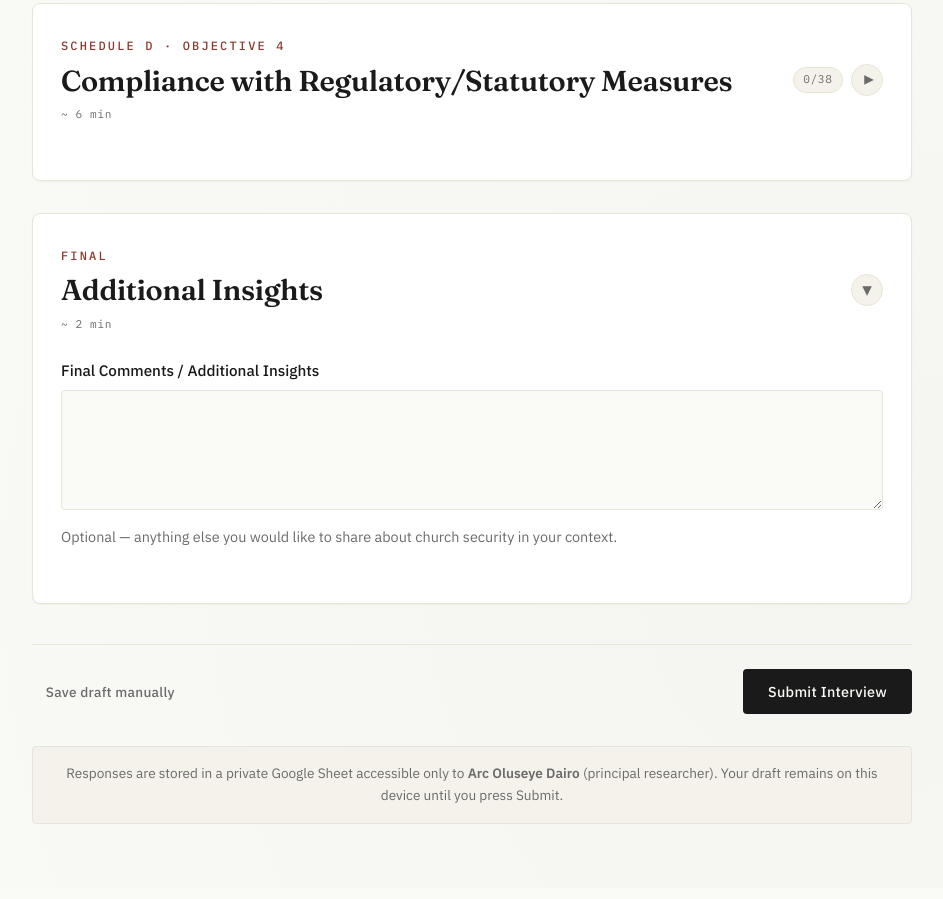
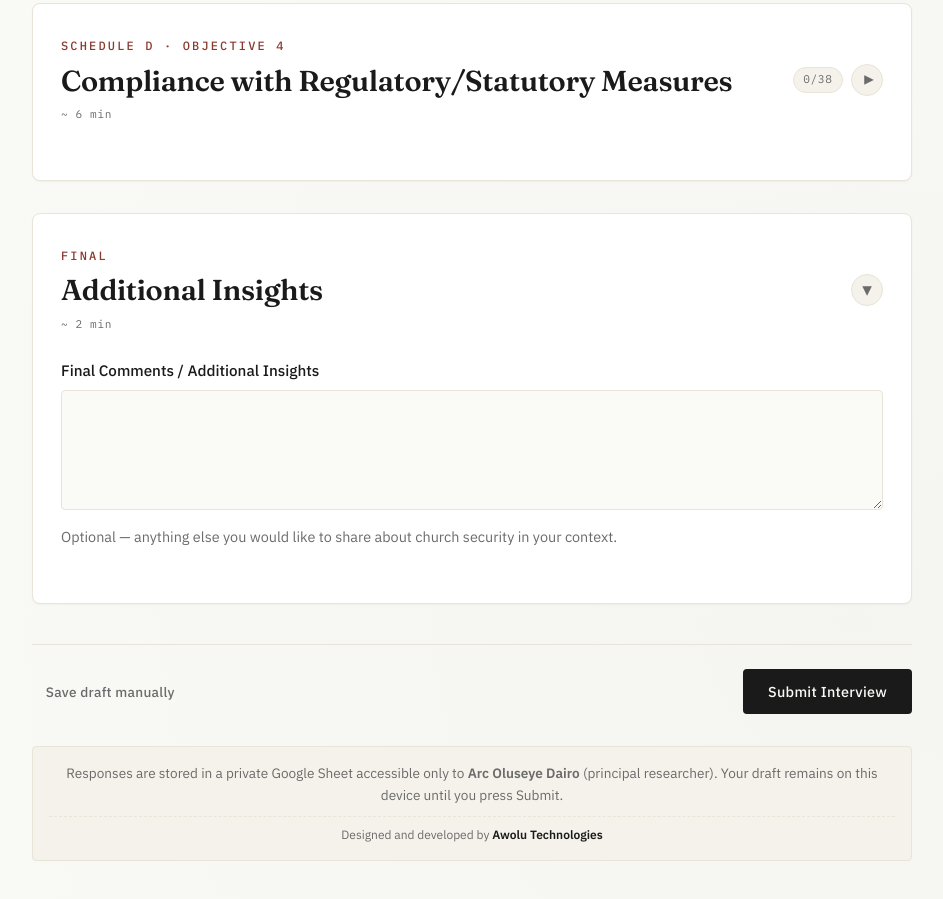
Before and after one commit to tallZacchaeus/research-app, a website: page public/clergy.html in a window 1280 px wide. Shown: the part 2185-3084 px from the top of the page, without its empty margins (168-1111 px from the left). Drawn offline with Linux system fonts and the light colour scheme.

Commit message:
Add platform credit to checklist, clergy, questionnaire, and index pages

```diff
--- a/public/clergy.html
+++ b/public/clergy.html
@@ -47,6 +47,7 @@
 
       <div class="retention-note">
         Responses are stored in a private Google Sheet accessible only to <strong>Arc Oluseye Dairo</strong> (principal researcher). Your draft remains on this device until you press Submit.
+        <div class="platform-credit">Designed and developed by <strong>Awolu Technologies</strong></div>
       </div>
     </form>
 
--- a/public/styles.css
+++ b/public/styles.css
@@ -1231,6 +1231,25 @@ a.section-nav-link:focus-visible,
   text-align: center;
 }
 
+/* --- Platform credit --- */
+.platform-credit {
+  margin-top: 0.4rem;
+  font-size: 0.8rem;
+  color: var(--muted);
+}
+
+.platform-credit strong {
+  color: var(--ink);
+  font-weight: 600;
+}
+
+.retention-note .platform-credit {
+  margin-top: 0.6rem;
+  padding-top: 0.5rem;
+  border-top: 1px dashed var(--rule);
+  font-size: 0.75rem;
+}
+
 /* --- Anonymous trust callout --- */
 .trust-callout {
   display: flex;
```
Also changed, not shown: public/checklist.html (+1 -0 lines), public/index.html (+1 -0 lines), public/questionnaire.html (+1 -0 lines).
